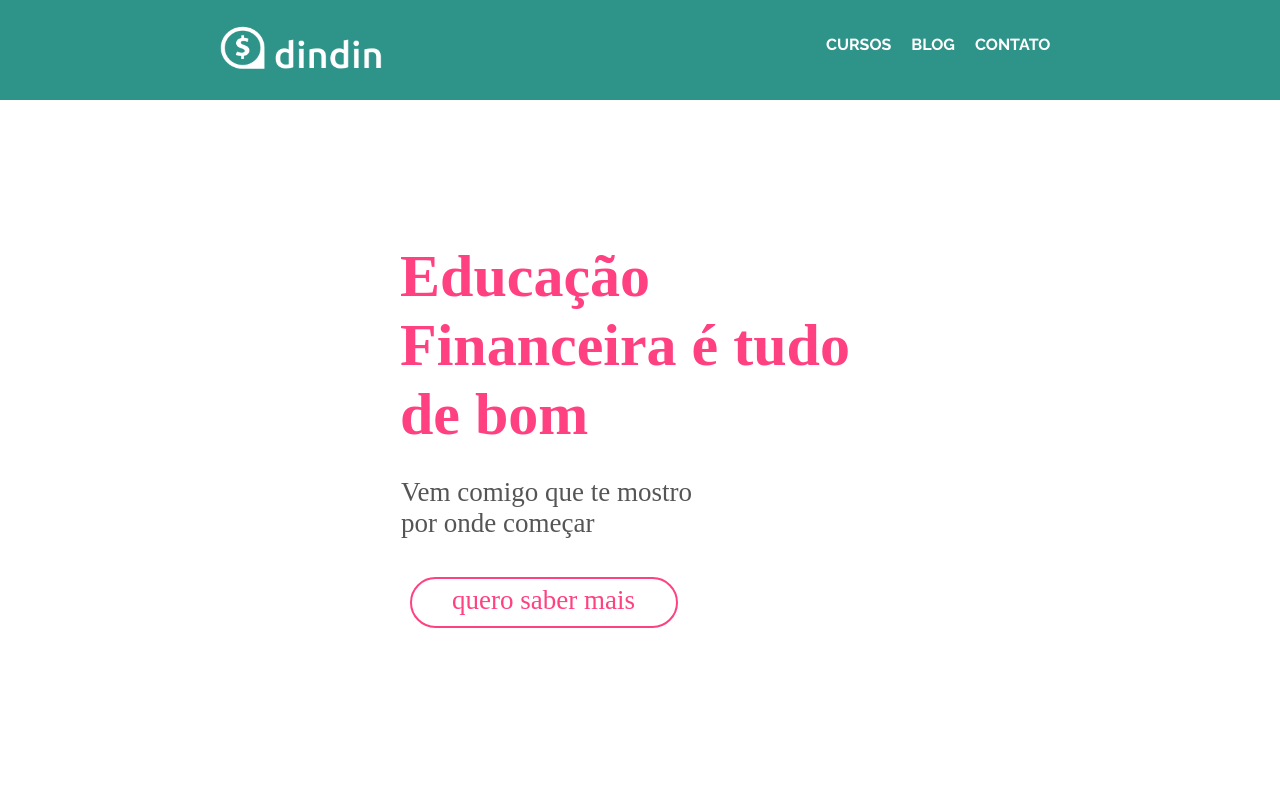
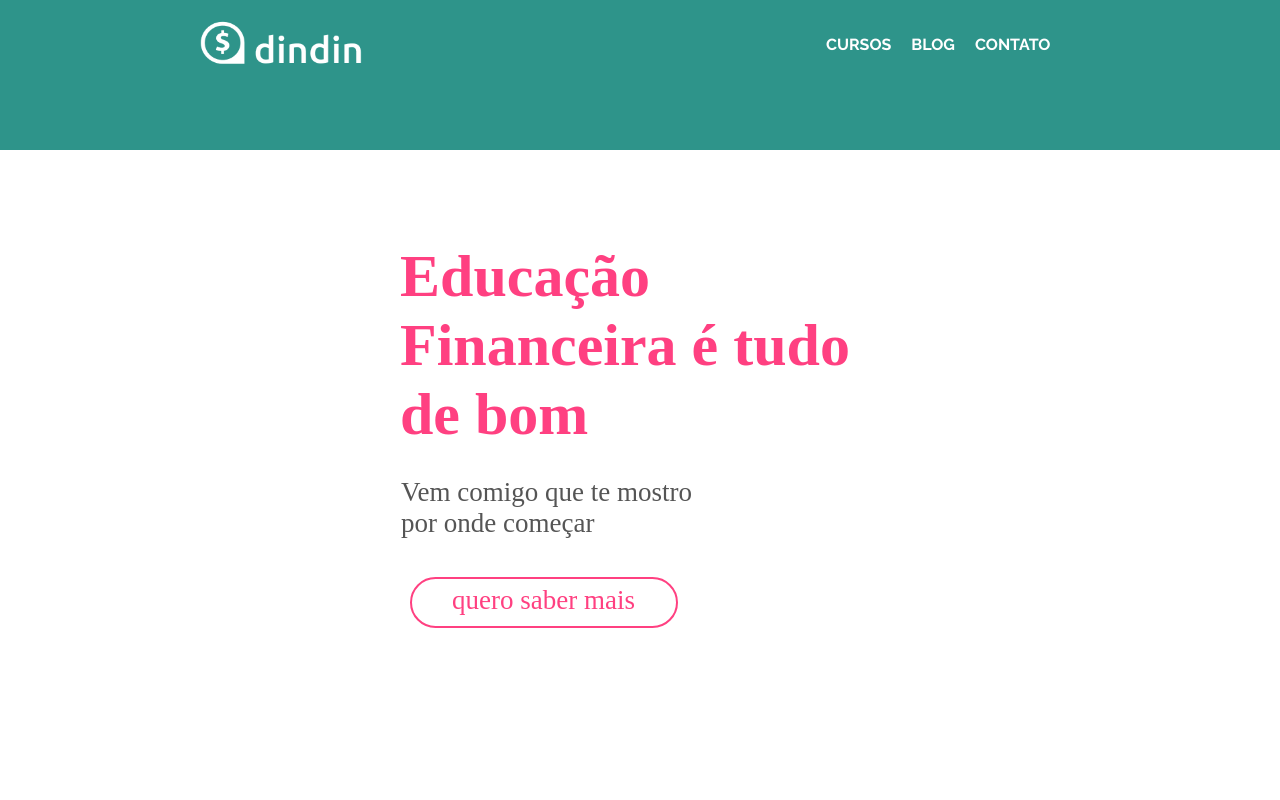
Before and after one commit to Franklin-Front-end/fron-end2, a plain HTML site: page index.html in a window 1280 px wide. Shown: the top 800 px of the page. Drawn offline with Linux system fonts and the light colour scheme.

Commit message:
html/css

```diff
--- a/css/style.css
+++ b/css/style.css
@@ -14,11 +14,10 @@ section.main {
 
 .logo-menu img {
     display: flex;
-    position: absolute;
     width: 164px;
     height: 50px;
-    left: 220px;
     top: 25px;
+    margin-left: 200px;
 }
 
 .items-menu {
```
